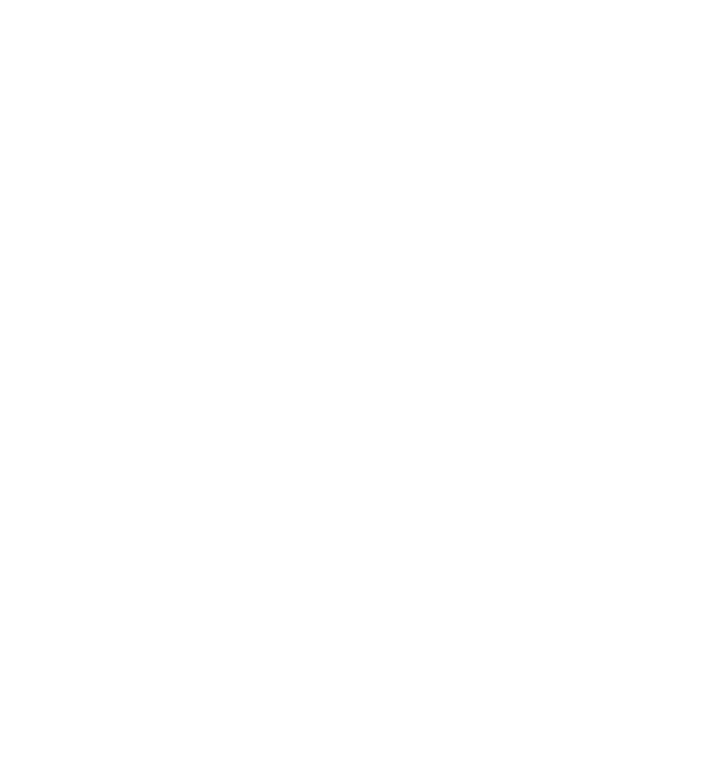
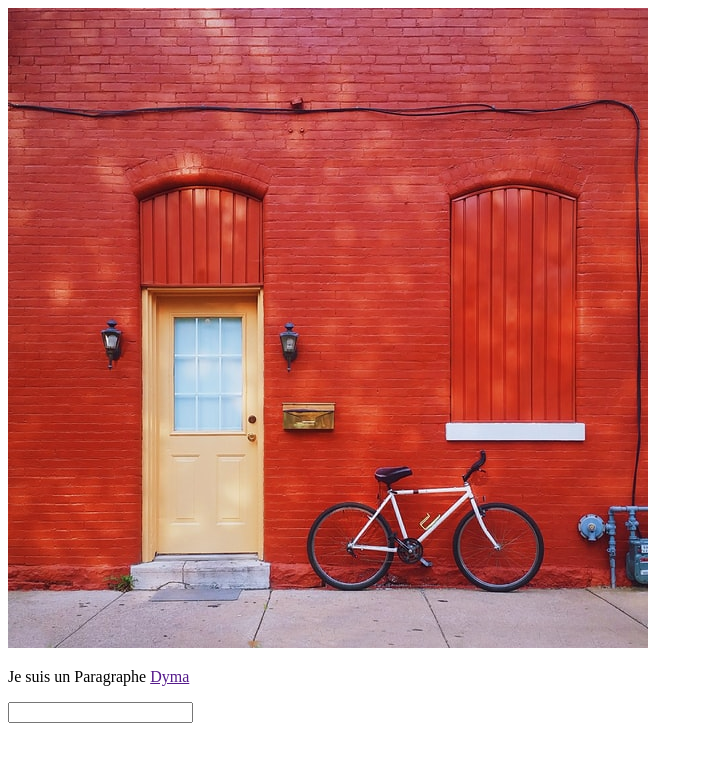
Before and after one commit to KedNor/ExoJavascript, a website: page index.html in a window 1280 px wide. Shown: the whole page, without its empty margins (0-703 px from the left). Drawn offline with Linux system fonts and the light colour scheme.

Commit message:
ajout dom

```diff
--- /dev/null
+++ b/DOM.js
@@ -0,0 +1,38 @@
+//DOM Javascript
+
+//Selectionner des elements HTML :
+// const elem = document.getElementById("test");
+// const elem1 = document.getElementsByClassName("nom de la class");
+//element.querySelector() retourne le premier élément sélectionné par le sélecteur.
+//element.querySelectorAll() retourne tous les éléments sélectionnés par le sélecteur passé en argument
+
+const paragraphe = document.querySelector("p");
+const img = document.querySelector("img");
+const section = document.querySelector("section");
+const lien = document.querySelector("a");
+const input = document.querySelector("input");
+
+ paragraphe.innerHTML= ""; //permet d'injecter du html on peut ecrire du html
+ paragraphe.innerText= ""; //permet de modifier le text
+
+ img.src= "";//modifier image
+ img.alt="";//modifier alt
+
+
+//accés au attributs
+/**
+ * element.hasAttribute(nom) prend le nom d'un attribut en argument et retourne un booléen suivant qu'il existe ou non sur l'élément.
+ * element.setAttribute(nom, valeur) prend le nom d'un attribut en argument et sa valeur en deuxième argument. Elle crée l'attribut ou modifie sa valeur si il existe déjà.
+ * element.removeAttribute(nom) prend le nom d'un attribut en argument et le supprime.
+ */
+
+ //input
+
+input.focus();
+ //focus() permet de focus l'input. L'utilisateur peut donc directement taper sur son clavier sans avoir à le cibler.
+ //blur() permet d'enlever le focus sur l'élément.
+ //click() permet de simuler un clic de l'utilisateur sur l'élément. Nous verrons dans le chapitre sur les événements que cela peut être utile.
+ //select() permet de sélectionner le texte contenu dans le champ et de le focus. L'utilisateur peut ainsi directement saisir sur son clavier le texte de remplacement.
+ //setCustomValidity() permet de définir un message d'erreur de validation pour l'élément. Si vous passez une chaîne de caractère vide cela signifie que l'élément n'a pas d'erreur.
+ //checkValidity() retourne un booléen suivant que le champ est valide ou non.
+ //reportValidity() permet d'exécuter checkValidity() et d'afficher le message d'erreur si il retourne false.
--- a/index.html
+++ b/index.html
@@ -4,11 +4,21 @@
     <meta charset="UTF-8" />
     <meta http-equiv="X-UA-Compatible" content="IE=edge" />
     <meta name="viewport" content="width=device-width, initial-scale=1.0" />
-    <script src="fonction.js"></script>
+    <script src="DOM.js"></script>
     <title>Document</title>
-    <script>
-
-    </script>
   </head>
-  <body></body>
+  <body>
+    <section>
+      <img
+        id="test"
+        src="brennan-ehrhardt-HALe2SmkWAI-unsplash (2).jpg"
+        alt=""
+      />
+      <p class="class-test">
+        Je suis un Paragraphe
+        <a href="">Dyma</a>
+      </p>
+      <input type="text" />
+    </section>
+  </body>
 </html>
```
Also changed, not shown: package.json (added, +19 -0 lines), Module.js (deleted), brennan-ehrhardt-HALe2SmkWAI-unsplash (2).jpg (added), 1 other file.
